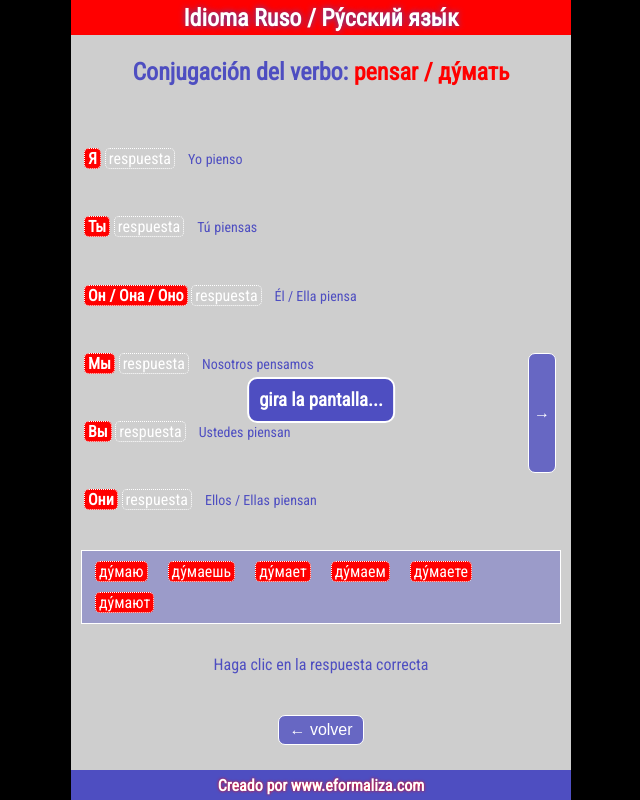
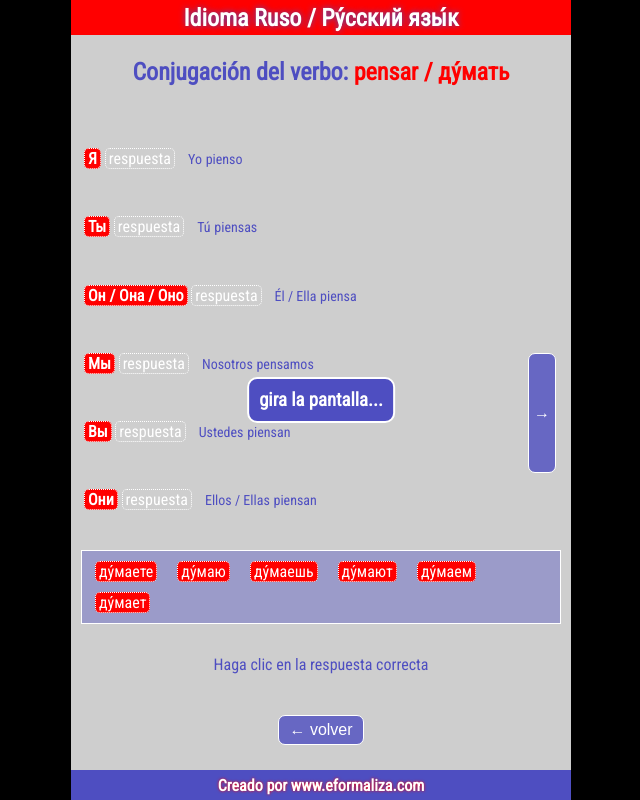
Before and after one commit to TrueAlexander/nextjs-russian-lang-app, a Next.js app: page /exercises/verbs/1/1 in a window 1280 px wide. Shown: the whole page, without its empty margins (319-959 px from the left). Built offline with nearby package versions, Linux system fonts and the light colour scheme.

Commit message:
answers sorted

```diff
--- a/components/Answers.js
+++ b/components/Answers.js
@@ -1,25 +1,27 @@
 import styles from '../styles/Answers.module.scss'
+import { useEffect, useState } from 'react'
 
-const Answers = ({id, conjugations}) => {
- console.log(id)
-  console.log(conjugations)
+const Answers = ({conjugations}) => {
+
+  const [array, setArray] = useState(conjugations)
+
+  const newAnswersArray = []
+  conjugations.map((el) => newAnswersArray.push(Object.values(el)))
+  const toRender = newAnswersArray.sort(() => Math.random() - 0.5)
+
+  useEffect(() => {
+    setArray(toRender)
+  }, [])
+
   return (
     <div className={styles.answers}>
-      {conjugations.map((item, index) => {
+      {array.map((item, ind) => {
         const arrayAnswers = Object.values(item)
         return arrayAnswers.map(answer => {
-          return <span key={index}>{answer[1]}</span>
+          return <span key={ind}>{answer[1]}</span>
       })})}
     </div>
   )
 }
 
 export default Answers
-
-// export function getServerSideProps({params}) {
-//   const verb =  verbsList.verbs[`${params.id}`]
-//   console.log(verb);
-//   return {
-//     props: {verb}
-//   }
-// }
--- a/pages/exercises/verbs/[id]/[first].js
+++ b/pages/exercises/verbs/[id]/[first].js
@@ -34,7 +34,6 @@ const First = ({verb}) => {
       })
       })}
       <Answers
-        id={query.id}
         conjugations={conjugations}
       />
       <span className={styles.comment}>Haga clic en la respuesta correcta</span>
```
